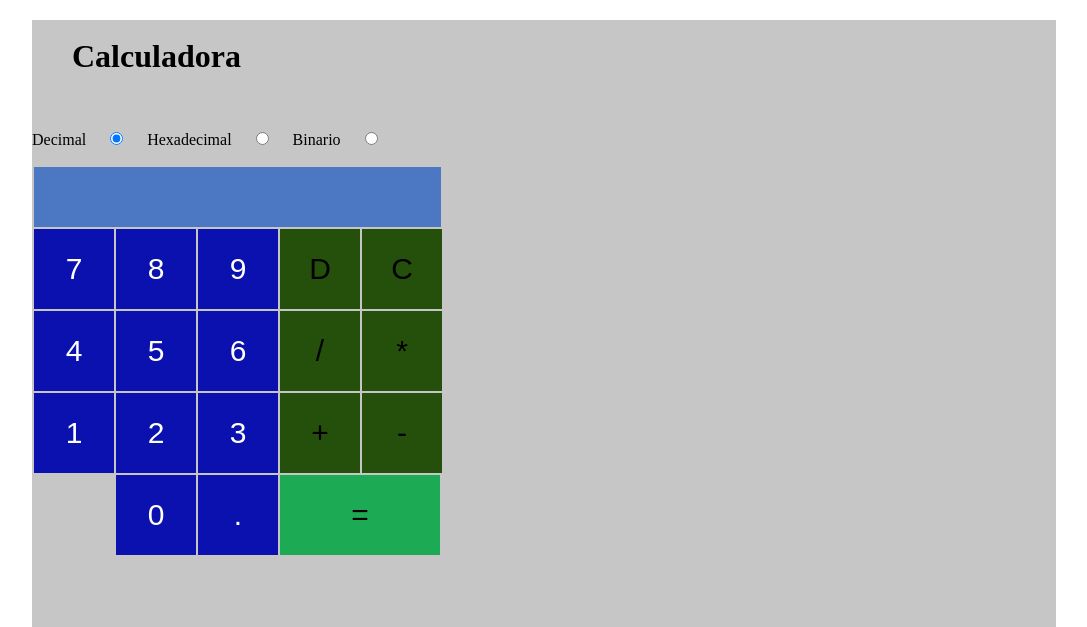
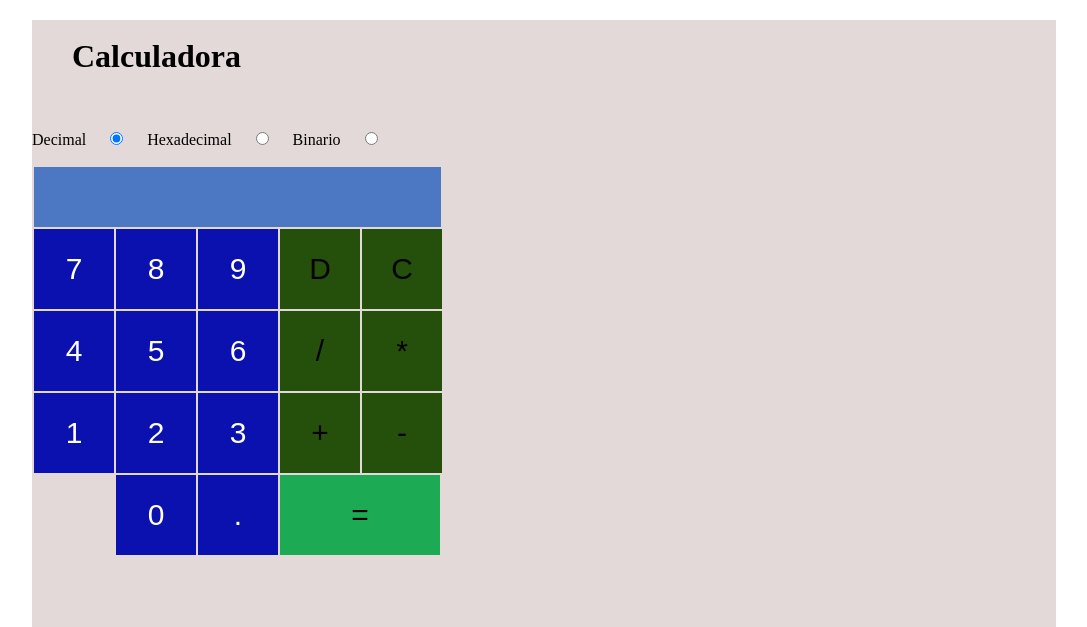
Before and after one commit to OguhOrtsac/oguhOrtsac.github.io, a PHP site: page /45/Calculadora/index.html in a window 1280 px wide. Shown: the top 627 px of the page, without its empty margins (96-1183 px from the left). Run offline with PHP 8.4, Linux system fonts and the light colour scheme; grey boxes are pictures that could not be loaded.

Commit message:
Add files via upload

```diff
--- a/Blog/45/Calculadora/calculadora.css
+++ b/Blog/45/Calculadora/calculadora.css
@@ -18,7 +18,7 @@ h1{
 	position: relative;
 	/* top: 45px; */
 	width: 80%;
-    background-color: #aaaa;
+    background-color: rgba(214, 199, 199, 0.67);
 	margin: 0 auto;
 	/* vertical-align: middle; */
 }
--- a/Blog/45/Calculadora/index.html
+++ b/Blog/45/Calculadora/index.html
@@ -115,7 +115,7 @@
 
             <table>
               <tr>
-                <td  colspan="5"> <input type="text" name="valores" id="valores" ></td>
+                <td  colspan="5"> <input type="text" name="numg" id="numg" ></td>
               </tr>
 
               <tr>
```
